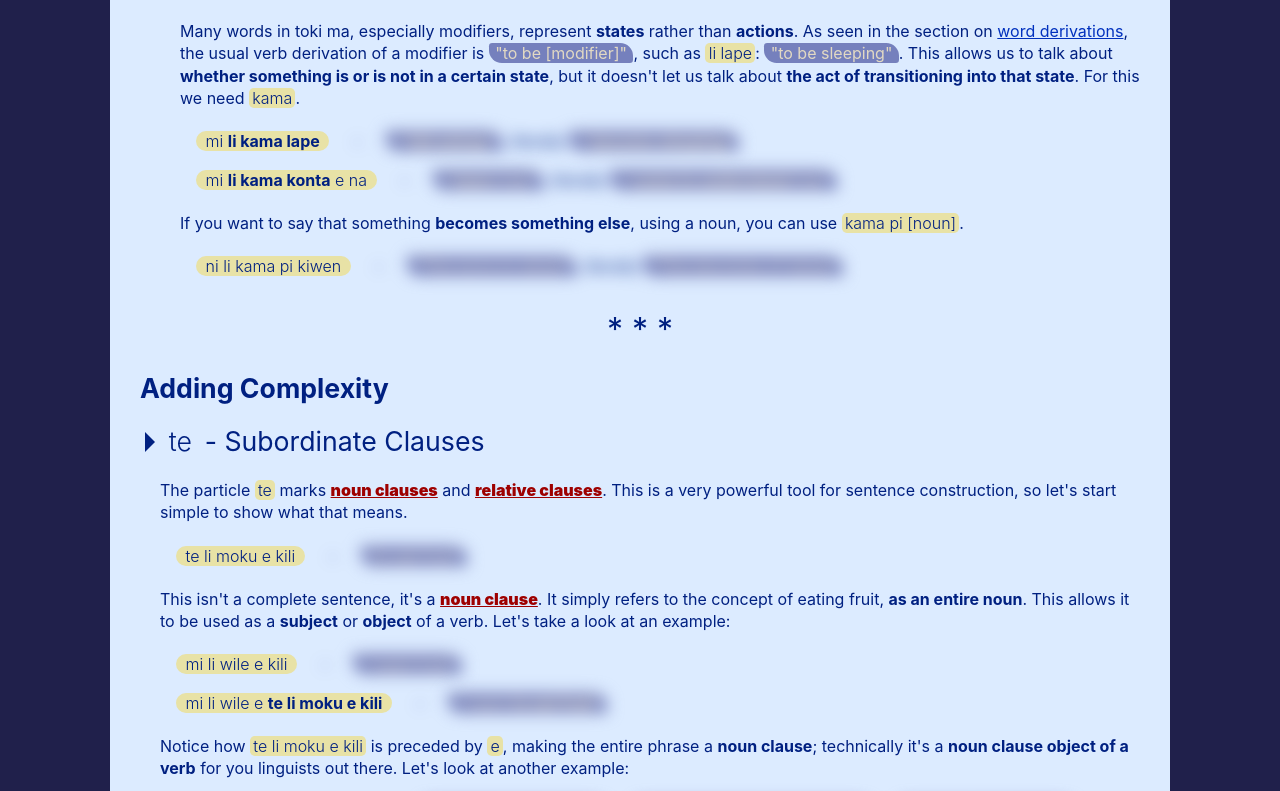
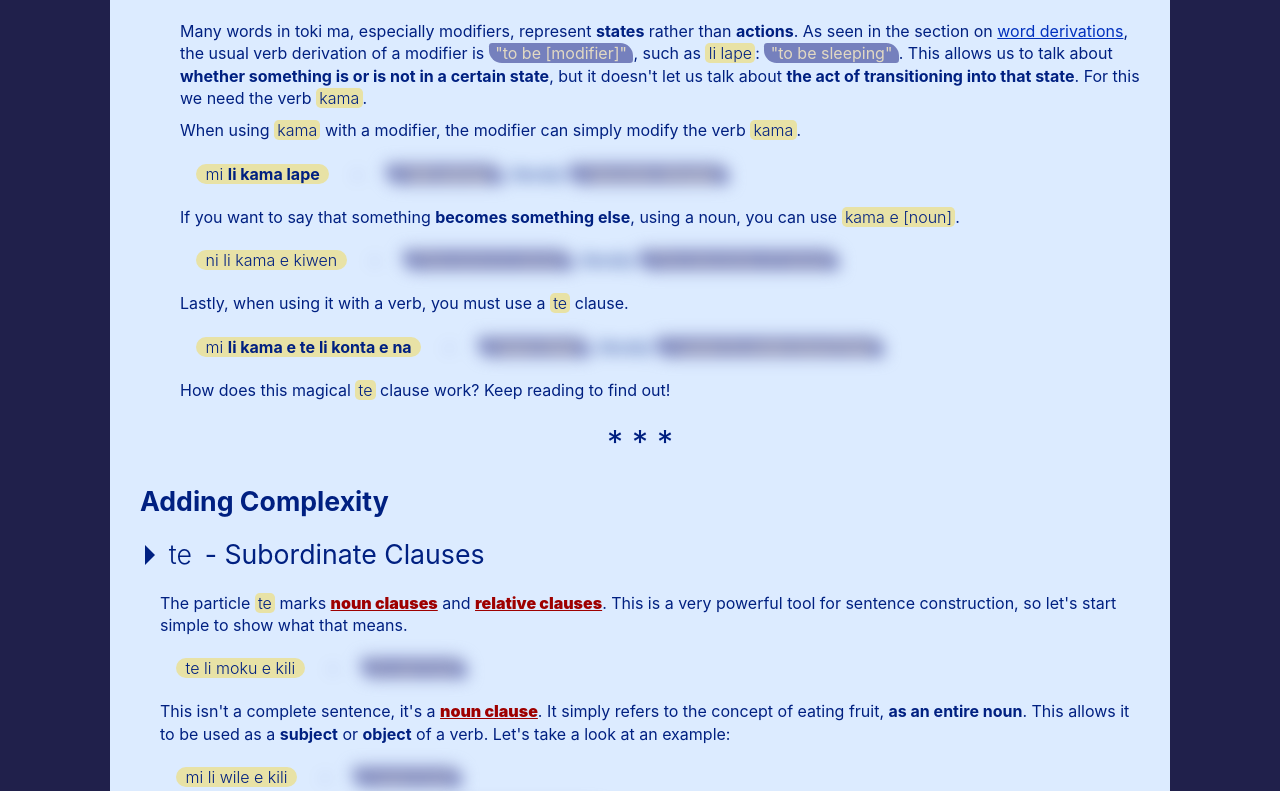
Before and after one commit to Tawling/toki-ma-website, a React (Vite) app: page / in a window 1280 px wide. Shown: the part 9209-10000 px from the top of the page. Built offline with nearby package versions, Linux system fonts and the light colour scheme; no server answers.

Commit message:
kama/peko fix

```diff
--- a/src/App.tsx
+++ b/src/App.tsx
@@ -5,7 +5,25 @@ import TM, { NoClickContext } from './TM';
 import { fetchWordList, WordList, WordListContext } from './words';
 import { GetDefContext } from './TMWord';
 import Popover from './Popover';
-import { B, BlurContext, Eng, P, Section, Separator, UnofficialContext, Word, Title, Examples, Ex, Answer, See, Transliterated, Foreign, Unofficial, TODO } from './elements';
+import {
+    B,
+    BlurContext,
+    Eng,
+    P,
+    Section,
+    Separator,
+    UnofficialContext,
+    Word,
+    Title,
+    Examples,
+    Ex,
+    Answer,
+    See,
+    Transliterated,
+    Foreign,
+    Unofficial,
+    TODO,
+} from './elements';
 
 function App() {
     const [blur, setBlur] = useState(true);
@@ -1089,8 +1107,12 @@ function App() {
                                         modifier is <Eng>"to be [modifier]"</Eng>, such as <TM>li lape</TM>:{' '}
                                         <Eng>"to be sleeping"</Eng>. This allows us to talk about{' '}
                                         <B>whether something is or is not in a certain state</B>, but it doesn't let us
-                                        talk about <B>the act of transitioning into that state</B>. For this we need{' '}
-                                        <TM>kama</TM>.
+                                        talk about <B>the act of transitioning into that state</B>. For this we need the
+                                        verb <TM>kama</TM>.
+                                    </P>
+                                    <P>
+                                        When using <TM>kama</TM> with a modifier, the modifier can simply modify the
+                                        verb <TM>kama</TM>.
                                     </P>
                                     <Examples>
                                         <Ex>
@@ -1103,38 +1125,46 @@ function App() {
                                                 </Eng>
                                                 , literally{' '}
                                                 <Eng>
-                                                    "I <B>become sleeping</B>"
+                                                    "I <B>become sleeply</B>"
                                                 </Eng>
                                             </Answer>
                                         </Ex>
+                                    </Examples>
+                                    <P>
+                                        If you want to say that something <B>becomes something else</B>, using a noun,
+                                        you can use <TM>kama e [noun]</TM>.
+                                    </P>
+                                    <Examples>
+                                        <Ex>
+                                            <TM>ni li kama e kiwen</TM>
+                                            <Answer>
+                                                <Eng>"This turns to stone"</Eng>, literally{' '}
+                                                <Eng>"This becomes of stone"</Eng>
+                                            </Answer>
+                                        </Ex>
+                                    </Examples>
+                                    <P>
+                                        Lastly, when using it with a verb, you must use a <TM>te</TM> clause.
+                                    </P>
+                                    <Examples>
                                         <Ex>
                                             <TM>
-                                                mi <B>li kama konta</B> e na
+                                                mi <B>li kama e te li konta e na</B>
                                             </TM>
                                             <Answer>
                                                 <Eng>
-                                                    "I <B>learn</B> that"
+                                                    "I <B>learn that</B>"
                                                 </Eng>
                                                 , literally{' '}
                                                 <Eng>
-                                                    "I <B>come to understand</B> that"
+                                                    "I <B>come to understand that</B>"
                                                 </Eng>
                                             </Answer>
                                         </Ex>
                                     </Examples>
                                     <P>
-                                        If you want to say that something <B>becomes something else</B>, using a noun,
-                                        you can use <TM>kama pi [noun]</TM>.
+                                        How does this magical <TM>te</TM> clause work? Keep reading to find out!
                                     </P>
-                                    <Examples>
-                                        <Ex>
-                                            <TM>ni li kama pi kiwen</TM>
-                                            <Answer>
-                                                <Eng>"This turns to stone"</Eng>, literally{' '}
-                                                <Eng>"This becomes of stone"</Eng>
-                                            </Answer>
-                                        </Ex>
-                                    </Examples>
                                 </Section>
                             </Section>
                             <Separator>* * *</Separator>
@@ -4071,7 +4101,7 @@ function App() {
                                 <P>
                                     Use <TM>peko</TM> to show <B>humility</B> and <B>politeness</B>. It is used for
                                     phrases like <Eng>"please"</Eng>, <Eng>"excuse me"</Eng>,{' '}
-                                    <Eng>"you're welcome"</Eng>, <Eng>"hello"</Eng>, <Eng>"welcome"</Eng>, and many
+                                    <Eng>"you're welcome"</Eng>, <Eng>"hello"</Eng>, <Eng>"thank you"</Eng>, and many
                                     other polite phrases.
                                 </P>
                                 <P>
```
